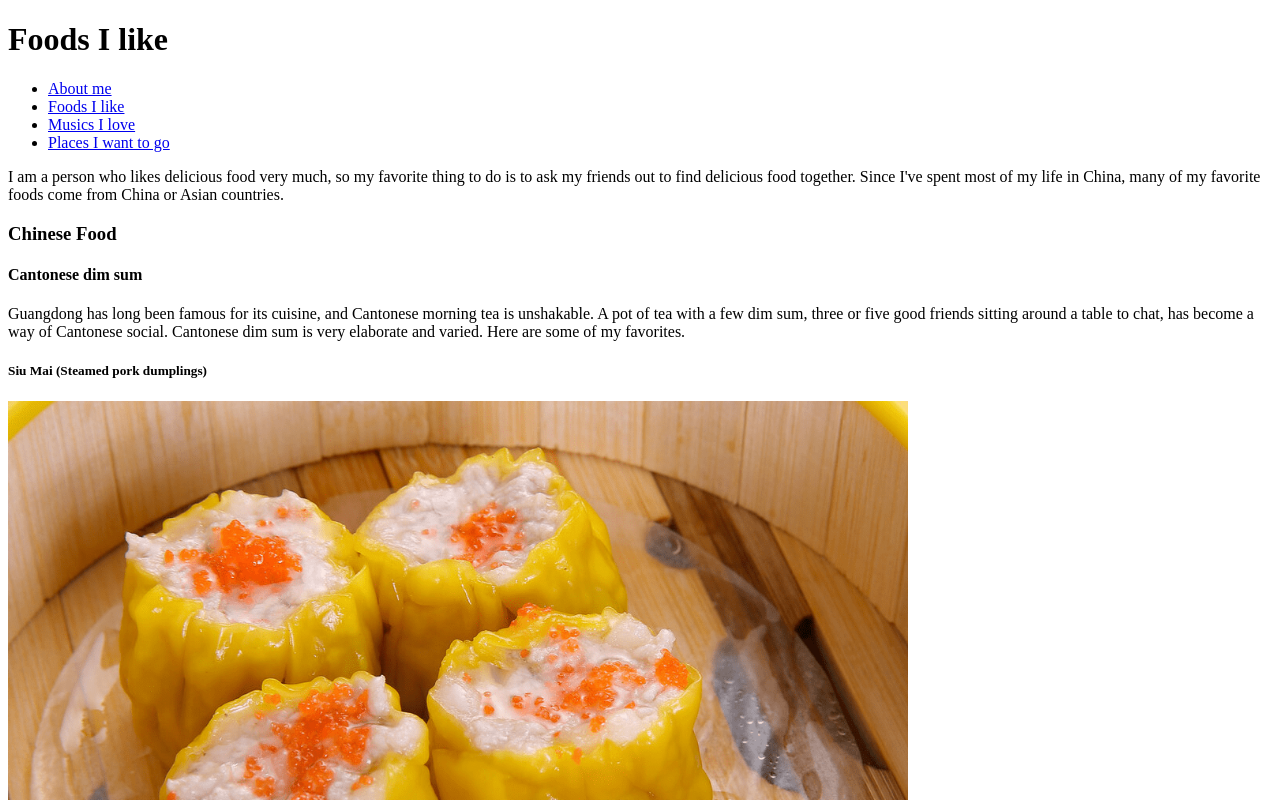
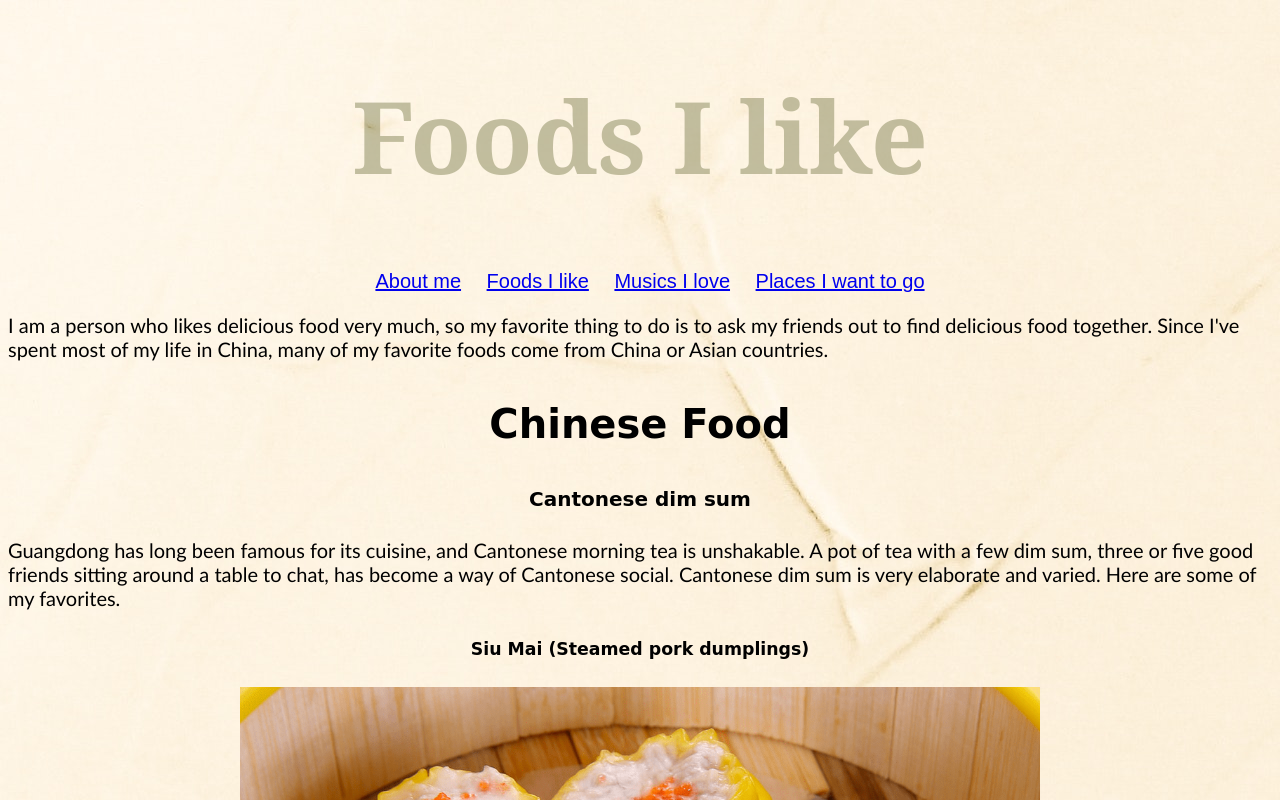
Before and after one commit to YY9728/Library-of-Self, a plain HTML site: page food.html in a window 1280 px wide. Shown: the top 800 px of the page. Drawn offline with Linux system fonts and the light colour scheme.

Commit message:
added css for all pages

```diff
--- a/css/style.css
+++ b/css/style.css
@@ -1,10 +1,80 @@
+
+.navlist li
+{
+    display: inline; /* brings nav elements up next to each other */
+    list-style-type: none; /* removes the bullet points */
+    padding-right: 20px; /* spaces them out from each other. Adjust to suit your needs */
+}
+
+.con img{ display:block; margin:auto;}
+.con iframe{ display:block; margin:auto;}
+
 /*Responsive Image Base*/
 img,video{
   width:auto;
-  heighht:auto;
+  height:auto;
   max-width:100%;
 }
 
 div img{
-  width:900px;
+  width:800px;
 }
+
+div iframe{
+  width:800px;
+  heighht:800px;
+}
+
+body{
+  background-image : url(/images/bg-yellow.jpg);
+}
+
+nav{
+  text-align:center;
+  font-size:15pt;
+  font-family:Luminari, fantasy;
+}
+
+h1{
+  text-align:center;
+  font-size:75pt;
+  color:#8d8c6288;
+  font-family:Georgia, serif;
+}
+
+h2{
+  text-align:center;
+  font-size:30pt;
+  font-family:Bradley Hand, cursive;
+}
+
+h3{
+  text-align:center;
+  font-size:30pt;
+  font-family:Bradley Hand, cursive;
+}
+
+h4{
+  text-align:center;
+  font-size:15pt;
+  font-family:Apple Chancery, cursive;
+}
+
+h5{
+  text-align:center;
+  font-size:13pt;
+  font-family:Apple Chancery, cursive;
+}
+
+
+h6{
+  text-align:center;
+  font-family:Chalkduster, fantasy;
+  font-size:20pt;
+  color:#787768
+}
+
+p{
+  font-family:Optima, sans-serif;
+  font-size:15pt;
+}
--- a/food.html
+++ b/food.html
@@ -24,9 +24,9 @@
 <h3>Chinese Food</h3>
 
 <h4>Cantonese dim sum</h4>
-<p1>Guangdong has long been famous for its cuisine, and Cantonese morning tea is unshakable. A pot of tea with a few dim sum, three or five good friends sitting around a table to chat, has become a way of Cantonese social. Cantonese dim sum is very elaborate and varied. Here are some of my favorites.</p1>
+<p>Guangdong has long been famous for its cuisine, and Cantonese morning tea is unshakable. A pot of tea with a few dim sum, three or five good friends sitting around a table to chat, has become a way of Cantonese social. Cantonese dim sum is very elaborate and varied. Here are some of my favorites.</p>
 
-<div>
+<div class="con">
   <h5>Siu Mai (Steamed pork dumplings)</h5>
   <img src="images/Siumai.png" alt="Siu Mai (Steamed pork dumplings)">
   <h5>Egg Tart</h5>
@@ -42,7 +42,7 @@
 
 <h3>Japanese Food</h3>
 
-<div>
+<div class="con">
   <h5>Sushi</h5>
   <img src="images/sushi.png" alt="sushi">
   <h5>Ramen</h5>
@@ -56,7 +56,7 @@
 
 <h3>Korean Food</h3>
 
-<div>
+<div class="con">
   <h5>Korean fried chicken</h5>
   <img src="images/fried chicken.jpg" alt="Korean fried chicken">
   <h5>Bibimbap</h5>
@@ -66,7 +66,7 @@
 
 <h3>Italian Food</h3>
 
-<div>
+<div class="con">
   <h5>Tiramisu</h5>
   <img src="images/tiramisu.jpg" alt="tiramisu">
   <h5>Pasta</h5>
```
Also changed, not shown: index.html (+4 -4 lines), music.html (+3 -3 lines), picture.html (+4 -4 lines), images/bg-yellow.jpg (added).
